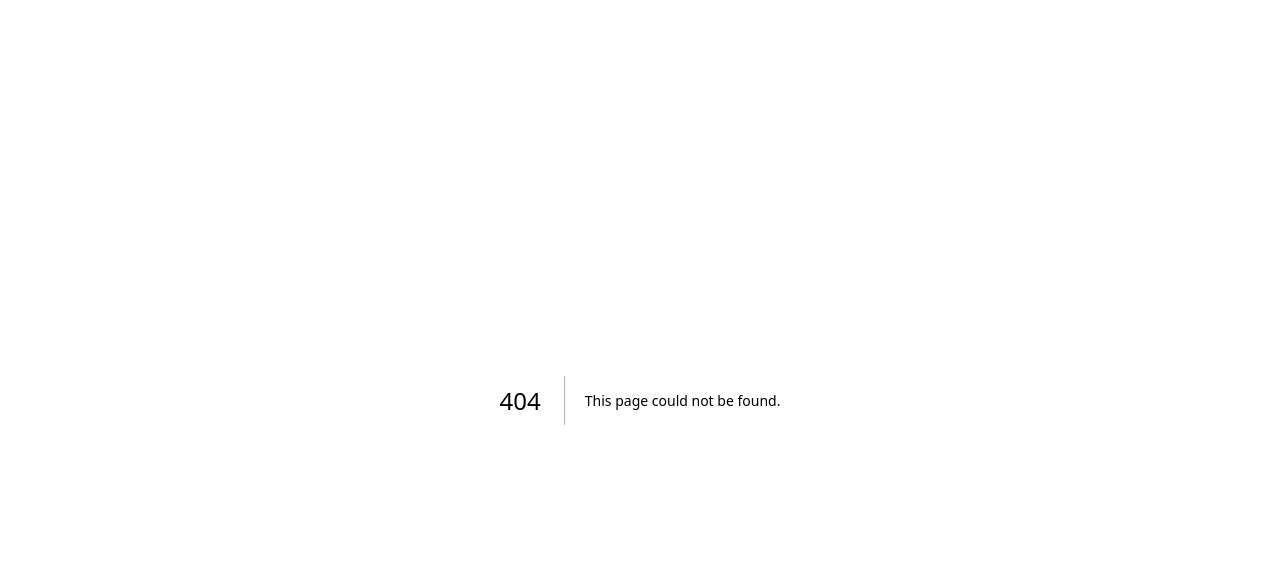
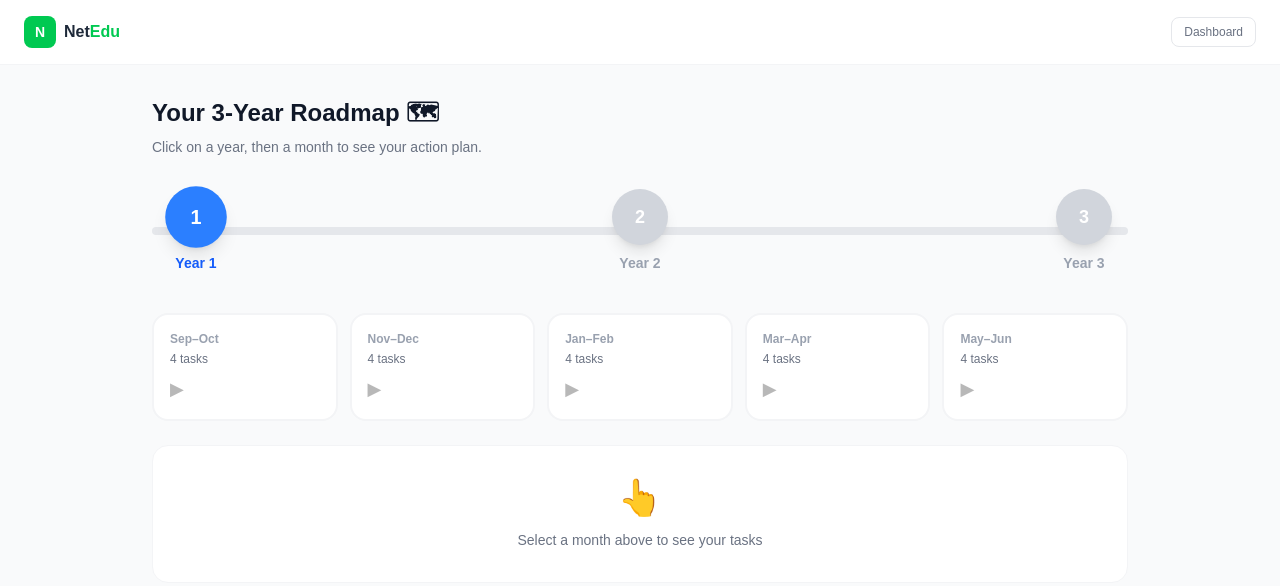
Before and after one commit to neteduegitimdanismanlik/netedu, a Next.js app: page /roadmap in a window 1280 px wide. Before the commit this address had no page. Shown: the top 586 px of the page. Built offline with nearby package versions, Linux system fonts and the light colour scheme.

Commit message:
interactive roadmap page

```diff
--- /dev/null
+++ b/app/roadmap/page.tsx
@@ -0,0 +1,145 @@
+'use client'
+import { useState } from 'react'
+import Link from 'next/link'
+
+const roadmapData: any = {
+  'Year 1': {
+    color: 'bg-blue-500',
+    light: 'bg-blue-50',
+    border: 'border-blue-200',
+    text: 'text-blue-600',
+    months: {
+      'Sep–Oct': ['Build your profile on NetEdu', 'Research target universities', 'Start SAT vocabulary (20 words/day)', 'Join 1 extracurricular club'],
+      'Nov–Dec': ['Take first SAT practice test', 'Identify your strongest subjects', 'Start a small personal project', 'Get involved in school activities'],
+      'Jan–Feb': ['Review Grade 9 performance', 'Set GPA target for next semester', 'Explore online courses (Coursera, edX)', 'Research IB/AP options'],
+      'Mar–Apr': ['Complete 1 online certificate', 'Attend a university info session', 'Start building GitHub portfolio (if CS)', 'Volunteer for 1 activity'],
+      'May–Jun': ['Review year progress', 'Plan summer activities', 'Apply for summer programs', 'Update NetEdu profile'],
+    }
+  },
+  'Year 2': {
+    color: 'bg-green-500',
+    light: 'bg-green-50',
+    border: 'border-green-200',
+    text: 'text-green-600',
+    months: {
+      'Sep–Oct': ['Take first official SAT/ACT', 'Start IB/AP coursework', 'Join leadership role in a club', 'Begin research project'],
+      'Nov–Dec': ['Review SAT score — retake plan', 'Start IELTS preparation', 'Build project portfolio', 'Connect with alumni on NetEdu'],
+      'Jan–Feb': ['Retake SAT if needed', 'IELTS practice tests', 'Deepen research project', 'Apply for competitions/olympiads'],
+      'Mar–Apr': ['Reach SAT 1400+ target', 'IELTS 7.0+ target', 'Complete research project', 'Start essay brainstorming'],
+      'May–Jun': ['Summer internship or program', 'Essay draft version 1', 'University visit research', 'Update all profiles'],
+    }
+  },
+  'Year 3': {
+    color: 'bg-purple-500',
+    light: 'bg-purple-50',
+    border: 'border-purple-200',
+    text: 'text-purple-600',
+    months: {
+      'Sep–Oct': ['Finalize university list', 'Complete Common App / UCAS profile', 'Request recommendation letters', 'Early Decision applications due'],
+      'Nov–Dec': ['Submit all applications', 'Financial aid applications', 'Scholarship applications', 'Interview preparation'],
+      'Jan–Feb': ['Regular Decision deadline', 'Scholarship deadlines', 'Wait for decisions', 'Keep grades up'],
+      'Mar–Apr': ['Receive admission decisions', 'Compare offers & scholarships', 'Visit accepted universities', 'Make final decision'],
+      'May–Jun': ['Accept offer', 'Apply for visa', 'Housing applications', 'Celebrate! 🎉'],
+    }
+  }
+}
+
+export default function Roadmap() {
+  const [activeYear, setActiveYear] = useState('Year 1')
+  const [activeMonth, setActiveMonth] = useState<string | null>(null)
+
+  const year = roadmapData[activeYear]
+
+  return (
+    <main className="min-h-screen bg-gray-50">
+      <nav className="bg-white border-b border-gray-100 px-6 py-4 flex items-center justify-between">
+        <div className="flex items-center gap-2">
+          <div className="w-8 h-8 bg-green-500 rounded-lg flex items-center justify-center">
+            <span className="text-white text-sm font-bold">N</span>
+          </div>
+          <span className="font-semibold text-gray-800">Net<span className="text-green-500">Edu</span></span>
+        </div>
+        <Link href="/dashboard" className="text-xs text-gray-500 border border-gray-200 px-3 py-1.5 rounded-lg hover:bg-gray-50">Dashboard</Link>
+      </nav>
+
+      <div className="max-w-5xl mx-auto px-6 py-8">
+        <div className="mb-8">
+          <h1 className="text-2xl font-bold text-gray-900 mb-2">Your 3-Year Roadmap 🗺</h1>
+          <p className="text-sm text-gray-500">Click on a year, then a month to see your action plan.</p>
+        </div>
+
+        {/* Year selector — road style */}
+        <div className="relative mb-10">
+          <div className="absolute top-1/2 left-0 right-0 h-2 bg-gray-200 rounded-full -translate-y-1/2 z-0"></div>
+          <div className="relative z-10 flex justify-between px-4">
+            {Object.keys(roadmapData).map((year, i) => {
+              const y = roadmapData[year]
+              const isActive = activeYear === year
+              return (
+                <button
+                  key={year}
+                  onClick={() => { setActiveYear(year); setActiveMonth(null) }}
+                  className={`flex flex-col items-center gap-2 transition-all`}
+                >
+                  <div className={`w-14 h-14 rounded-full flex items-center justify-center text-white font-bold text-lg shadow-lg transition-all ${isActive ? y.color + ' scale-110' : 'bg-gray-300'}`}>
+                    {i + 1}
+                  </div>
+                  <span className={`text-sm font-semibold ${isActive ? y.text : 'text-gray-400'}`}>{year}</span>
+                </button>
+              )
+            })}
+          </div>
+        </div>
+
+        {/* Month cards */}
+        <div className="grid grid-cols-2 md:grid-cols-5 gap-3 mb-6">
+          {Object.keys(year.months).map((month) => (
+            <button
+              key={month}
+              onClick={() => setActiveMonth(activeMonth === month ? null : month)}
+              className={`p-4 rounded-2xl border-2 text-left transition-all ${
+                activeMonth === month
+                  ? year.border + ' ' + year.light
+                  : 'border-gray-100 bg-white hover:border-gray-200'
+              }`}
+            >
+              <div className={`text-xs font-bold mb-1 ${activeMonth === month ? year.text : 'text-gray-400'}`}>
+                {month}
+              </div>
+              <div className="text-xs text-gray-500">
+                {year.months[month].length} tasks
+              </div>
+              <div className={`mt-2 text-lg ${activeMonth === month ? '' : 'opacity-30'}`}>
+                {activeMonth === month ? '▼' : '▶'}
+              </div>
+            </button>
+          ))}
+        </div>
+
+        {/* Task list */}
+        {activeMonth && (
+          <div className={`${year.light} ${year.border} border-2 rounded-2xl p-6`}>
+            <h3 className={`font-semibold ${year.text} mb-4`}>{activeYear} · {activeMonth}</h3>
+            <div className="grid grid-cols-1 md:grid-cols-2 gap-3">
+              {year.months[activeMonth].map((task: string, i: number) => (
+                <div key={i} className="flex items-start gap-3 bg-white rounded-xl p-4 border border-gray-100">
+                  <div className={`w-6 h-6 rounded-full ${year.color} flex items-center justify-center text-white text-xs font-bold flex-shrink-0 mt-0.5`}>
+                    {i + 1}
+                  </div>
+                  <span className="text-sm text-gray-700">{task}</span>
+                </div>
+              ))}
+            </div>
+          </div>
+        )}
+
+        {!activeMonth && (
+          <div className="bg-white rounded-2xl border border-gray-100 p-8 text-center">
+            <div className="text-4xl mb-3">👆</div>
+            <p className="text-sm text-gray-500">Select a month above to see your tasks</p>
+          </div>
+        )}
+      </div>
+    </main>
+  )
+}
```
